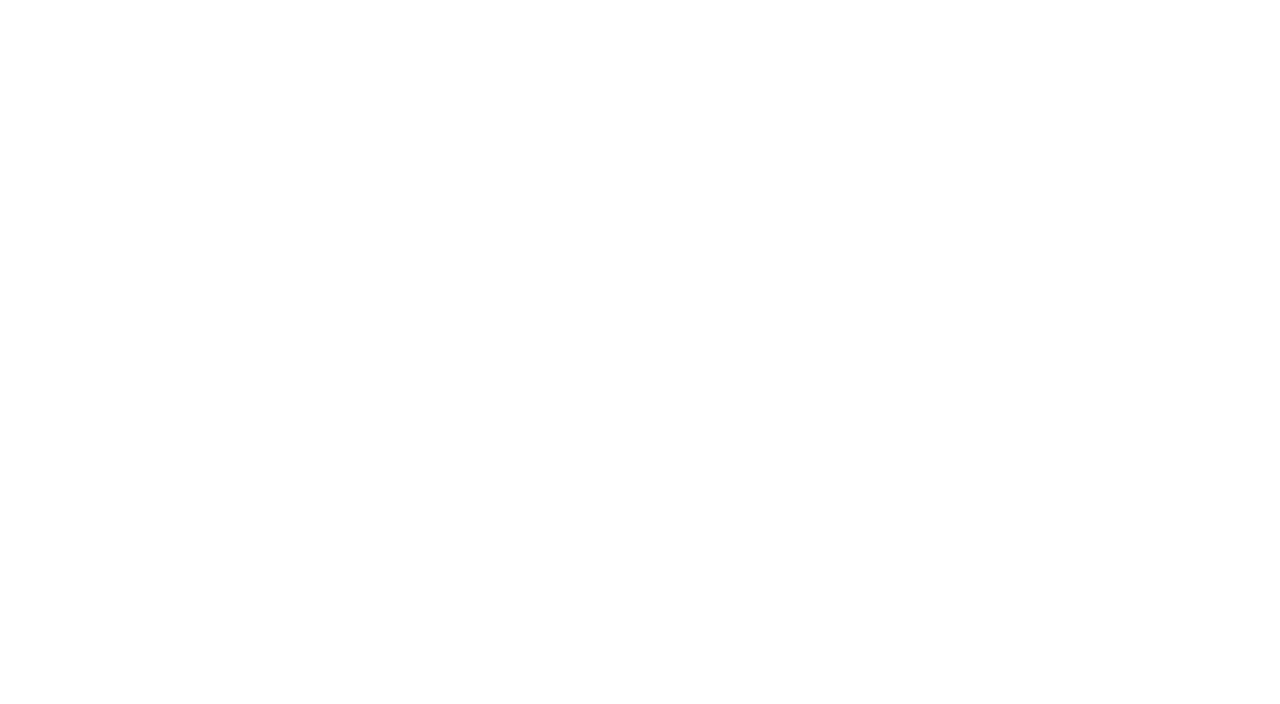
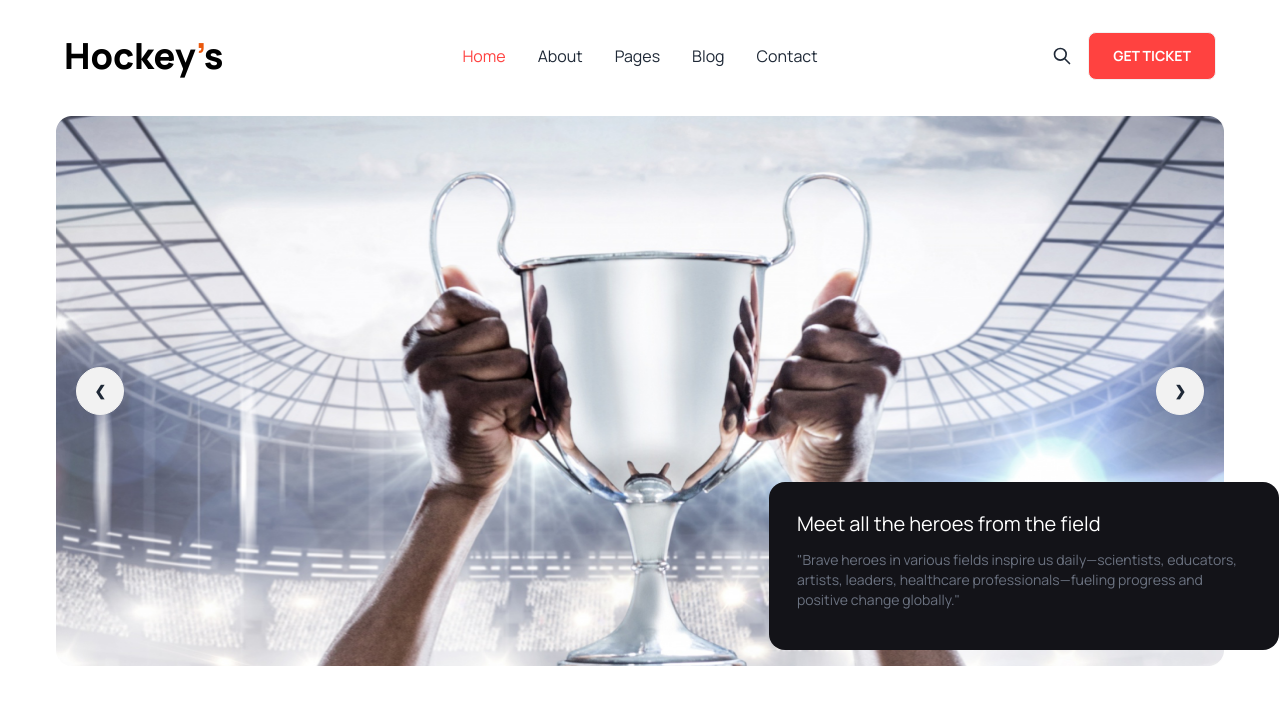
Before and after one commit to Artreeus/p-hero-assingment-3, a plain HTML site: page index.html in a window 1280 px wide. Drawn offline with nearby package versions, Linux system fonts and the light colour scheme.

Commit message:
Banner section done with responsive

```diff
--- a/index.html
+++ b/index.html
@@ -1,5 +1,5 @@
 <!DOCTYPE html>
-<html lang="en">
+<html lang="en" data-theme="light">
   <head>
     <meta charset="UTF-8" />
     <meta name="viewport" content="width=device-width, initial-scale=1.0" />
@@ -18,6 +18,12 @@
       src="https://kit.fontawesome.com/d7b7563d24.js"
       crossorigin="anonymous"
     ></script>
+
+     <!-- manrope google font -->
+     <link rel="preconnect" href="https://fonts.googleapis.com">
+     <link rel="preconnect" href="https://fonts.gstatic.com" crossorigin>
+     <link href="https://fonts.googleapis.com/css2?family=Manrope:wght@400;500;700;800&display=swap" rel="stylesheet">
+
     <!-- tailwind custom color -->
     <script>
       tailwind.config = {
@@ -28,9 +34,73 @@
         },
       };
     </script>
+    <style>
+        .font-manrope {
+            font-family: 'Manrope', sans-serif;
+        }
+    </style>
   </head>
-  <body>
-    <header></header>
+  <body class="font-manrope" >
+    <header >
+        <nav class="container mx-auto lg:px-14 px-8 lg:pt-5 ">
+            <div class="navbar bg-base-100">
+                <div class="navbar-start">
+                  <div class="dropdown">
+                    <div tabindex="0" role="button" class="btn btn-ghost lg:hidden">
+                      <svg xmlns="http://www.w3.org/2000/svg" class="h-5 w-5" fill="none" viewBox="0 0 24 24" stroke="currentColor"><path stroke-linecap="round" stroke-linejoin="round" stroke-width="2" d="M4 6h16M4 12h8m-8 6h16" /></svg>
+                    </div>
+                    <ul tabindex="0" class="menu menu-sm dropdown-content mt-3 z-[1] p-2 shadow bg-base-100 rounded-box w-52">
+                        <li><a href="">Home</a></li>
+                        <li><a href="">About</a></li>
+                        <li><a href="">Pages</a></li>
+                        <li><a href="">Blog</a></li>
+                        <li><a href="">Contact</a></li>
+                    </ul>
+                  </div>
+                  <a class=" text-black lg:text-4xl text-xl font-extrabold">Hockey<span class="text-orange-600">’</span>s</a>
+                </div>
+                <div class="navbar-center hidden lg:flex">
+                  <ul class="menu menu-horizontal px-1 text-base">
+                    <li><a href="" class="text-[#FF4240]">Home</a></li>
+                    <li><a href="">About</a></li>
+                    <li><a href="">Pages</a></li>
+                    <li><a href="">Blog</a></li>
+                    <li><a href="">Contact</a></li>
+                  </ul>
+                </div>
+                <div class="navbar-end ">
+                    <svg  xmlns="http://www.w3.org/2000/svg" class="h-5 w-5 me-4" fill="none" viewBox="0 0 24 24" stroke="currentColor"><path stroke-linecap="round" stroke-linejoin="round" stroke-width="2" d="M21 21l-6-6m2-5a7 7 0 11-14 0 7 7 0 0114 0z" /></svg>
+
+                  <a class="btn bg-[#FF4240] text-white px-6 py-4">Get Ticket</a>
+                </div>
+              </div>
+        </nav>
+        <section class="container mx-auto lg:px-14 px-8">
+            <div class="carousel w-full relative py-6">
+
+                <div id="slide1" class="carousel-item relative w-full rounded-2xl lg:h-[550px] bg-cover bg-center">
+                  <img src="images/1.png" class="w-full" />
+                  <div class="absolute flex justify-between transform -translate-y-1/2 left-5 right-5 top-1/2">
+                    <a href="#slide2" class="btn btn-circle">❮</a>
+                    <a href="#slide2" class="btn btn-circle">❯</a>
+                  </div>
+                </div>
+                <div id="slide2" class="carousel-item relative w-full  lg:h-[550px] bg-cover bg-center">
+                    <img src="images/2.png" class="w-full" />
+                  <div class="absolute flex justify-between transform -translate-y-1/2 left-5 right-5 top-1/2">
+                    <a href="#slide1" class="btn btn-circle">❮</a>
+                    <a href="#slide1" class="btn btn-circle">❯</a>
+                  </div>
+                </div>
+                </div>
+                <div class=" rounded-2xl bg-[#131318] mx-auto lg:p-7 p-5 lg:w-[510px] lg:-translate-y-52  lg:translate-x-96 space-y-5">
+                    <div class=""> <h3 class="text-white text-xl">Meet all the heroes from the field</h3>
+                    <p class="text-gray-500 lg:text-sm text-xs lg:py-3 py-1">"Brave heroes in various fields inspire us daily—scientists, educators, artists, leaders, healthcare professionals—fueling progress and positive change globally."</p></div>
+
+                </div>
+              </div>
+        </section>
+    </header>
 
     <main></main>
 
```
Also changed, not shown: images/1.png (added), images/10.png (added), images/11.png (added), images/2.png (added), images/3.png (added), images/4.png (added), images/5.png (added), images/6.png (added), images/7.png (added), images/8.png (added), images/9.png (added), images/Group 1171275317.png (added), images/Group 1171275318.png (added), images/Group 1171275321.png (added).
